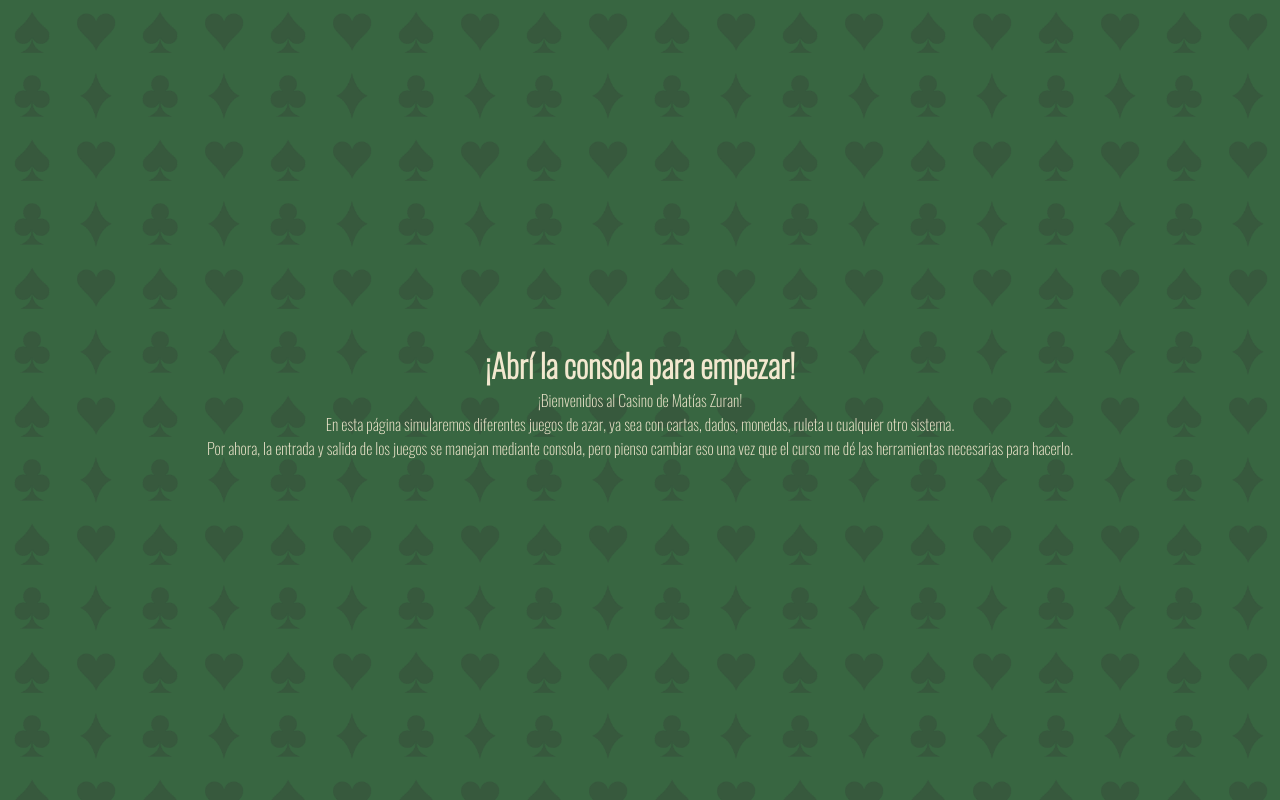
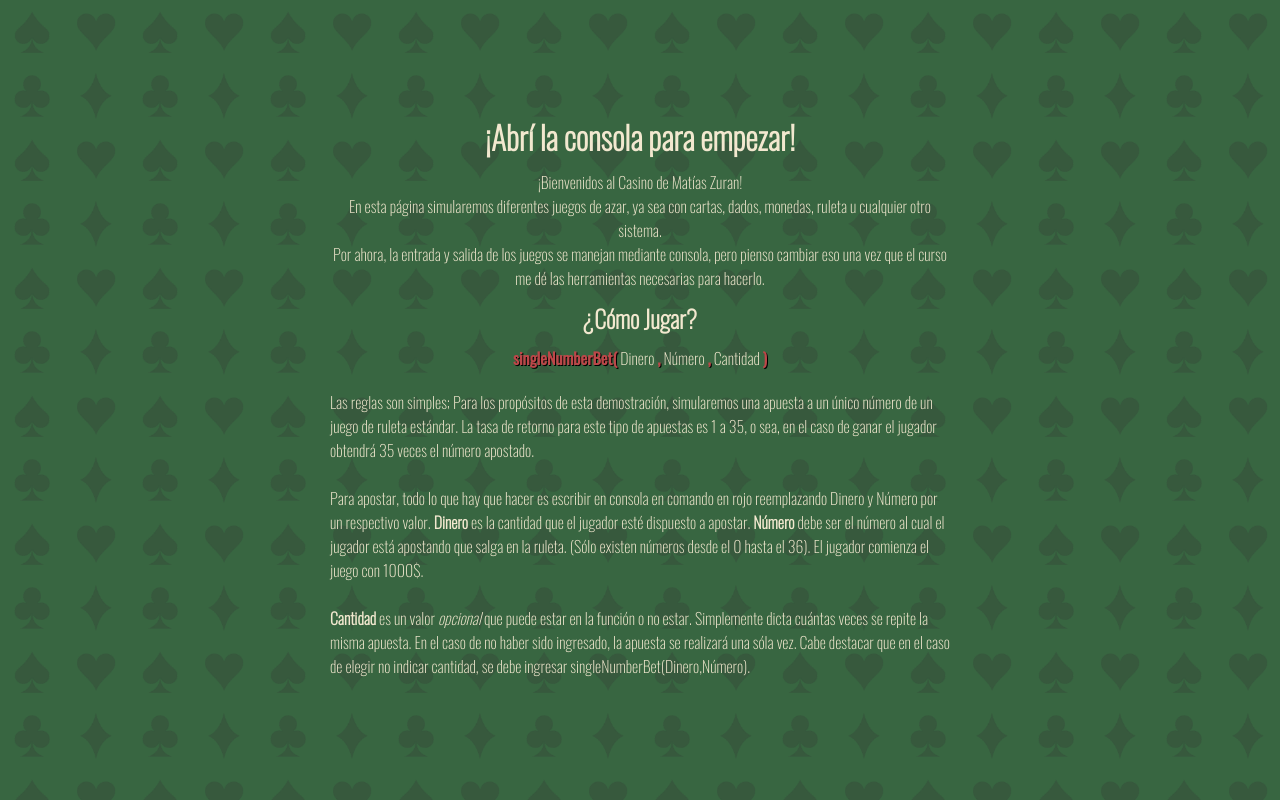
Before and after one commit to MZuran/Casino-Night, a website: page index.html in a window 1280 px wide. Drawn offline with Linux system fonts and the light colour scheme.

Commit message:
PRIMERA PREENTREGA PROYECTO FINAL JAVASCRIPT

```diff
--- a/index.html
+++ b/index.html
@@ -8,15 +8,59 @@
   </head>
   <body>
     <main class="index-home flex-dir-column absolute-center">
-      <div class="centered-text flex-dir-column absolute-center">
-        <h1>¡Abrí la consola para empezar!</h1>
+      <div class="flex-dir-column absolute-center margin-children max-width-50">
+        <div class="centered-text-children">
+          <h1>¡Abrí la consola para empezar!</h1>
+          <p>
+            ¡Bienvenidos al Casino de Matías Zuran!
+            <br />
+            En esta página simularemos diferentes juegos de azar, ya sea con
+            cartas, dados, monedas, ruleta u cualquier otro sistema.
+            <br />
+            Por ahora, la entrada y salida de los juegos se manejan mediante
+            consola, pero pienso cambiar eso una vez que el curso me dé las
+            herramientas necesarias para hacerlo.
+            <br />
+          </p>
+          <h2>¿Cómo Jugar?</h2>
+          <p>
+            <b class="hilight-red">singleNumberBet(</b>
+            Dinero
+            <b class="hilight-red">,</b>
+            Número
+            <b class="hilight-red">,</b>
+            Cantidad
+            <b class="hilight-red">)</b>
+          </p>
+
+        </div>
+
         <p>
-          ¡Bienvenidos al Casino de Matías Zuran!
+          Las reglas son simples; Para los propósitos de esta demostración,
+          simularemos una apuesta a un único número de un juego de ruleta
+          estándar. La tasa de retorno para este tipo de apuestas es 1 a 35, o
+          sea, en el caso de ganar el jugador obtendrá 35 veces el número
+          apostado.
           <br />
-          En esta página simularemos diferentes juegos de azar, ya sea con
-          cartas, dados, monedas, ruleta u cualquier otro sistema.
           <br />
-          Por ahora, la entrada y salida de los juegos se manejan mediante consola, pero pienso cambiar eso una vez que el curso me dé las herramientas necesarias para hacerlo.
+          Para apostar, todo lo que hay que hacer es escribir en consola en
+          comando en rojo reemplazando Dinero y Número por un respectivo valor.
+          <b>Dinero</b>
+          es la cantidad que el jugador esté dispuesto a apostar.
+          <b>Número</b>
+          debe ser el número al cual el jugador está apostando que salga en la
+          ruleta. (Sólo existen números desde el 0 hasta el 36). El jugador
+          comienza el juego con 1000$.
+          <br />
+          <br />
+          <b>Cantidad</b>
+          es un valor
+          <i>opcional</i>
+          que puede estar en la función o no estar. Simplemente dicta cuántas
+          veces se repite la misma apuesta. En el caso de no haber sido
+          ingresado, la apuesta se realizará una sóla vez. Cabe destacar que en
+          el caso de elegir no indicar cantidad, se debe ingresar
+          singleNumberBet(Dinero,Número).
         </p>
       </div>
     </main>
--- a/scripts/roullette.js
+++ b/scripts/roullette.js
@@ -1,6 +1,6 @@
 //Cómo generar un número al azar y cómo saber si un número era par o no lo busqué en google
 
-var playerMoney = 1000;
+var playerMoney = 1000
 
 function numberOfColor(roulletteNumber) {
   if (roulletteNumber == 0) {
@@ -30,23 +30,33 @@ function spinRoullette() {
   return Math.floor(Math.random() * 37)
 }
 
-function singleNumberBet(amount, number) {
+function nonRepeatingSingleNumberBet(amount, number) {
   let result = spinRoullette()
 
-  console.log("Se apostaron " + amount + "$ de los " + playerMoney + "$")
-  console.log("La ruleta gira y cae en " + result)
-  console.log(" ")
+  console.log('Se apostaron ' + amount + '$ de los ' + playerMoney + '$')
+  console.log('La ruleta gira y cae en ' + result)
+  console.log(' ')
 
   if (number == result) {
-    amount = amount * 35;
-    console.log("Se han ganado " + amount + "$")
+    amount = amount * 35
+    console.log('Se han ganado ' + amount + '$')
     playerMoney = playerMoney + amount
-    console.log("Pozo del jugador: " + playerMoney + "$")
-    console.log(" ")
+    console.log('Pozo del jugador: ' + playerMoney + '$')
+    console.log(' ')
   } else {
-    console.log("Se han perdido " + amount + "$")
+    console.log('Se han perdido ' + amount + '$')
     playerMoney = playerMoney - amount
-    console.log("Pozo del jugador: " + playerMoney + "$")
-    console.log(" ")
+    console.log('Pozo del jugador: ' + playerMoney + '$')
+    console.log(' ')
   }
 }
+
+function singleNumberBet(amount, number, times) {
+  if (times) {
+    for (i = 0; i < times; i++) {
+      nonRepeatingSingleNumberBet(amount, number)
+    }
+  } else {
+    nonRepeatingSingleNumberBet(amount, number)
+  }
+}
--- /dev/null
+++ b/scss/Basics/text-decorations.scss
@@ -0,0 +1,6 @@
+.hilight-red {
+    color: $color-red;
+    font-family: 'font-2', sans-serif;
+
+    text-shadow: 1px 1px black;
+}
--- a/scss/Basics/utility-classes.scss
+++ b/scss/Basics/utility-classes.scss
@@ -1,3 +1,4 @@
+//FLEXBOX
 .flex-dir-row {
     display: flex;
     flex-direction: row;
@@ -13,10 +14,33 @@
     justify-content: center;
 }
 
-.centered-text h1 {
+//TEXT
+.text-align-left {
+    text-align: left;
+}
+
+.centered-text-children h1 {
     text-align: center;
 }
 
-.centered-text p {
+.centered-text-children h2 {
     text-align: center;
 }
+
+.centered-text-children p {
+    text-align: center;
+}
+
+//SPACING
+.margin-children p {
+    margin: 10px;
+}
+
+.margin-children {
+    margin: 10px;
+}
+
+//SIZE
+.max-width-50 {
+    max-width: 50%;
+}
--- a/scss/app.scss
+++ b/scss/app.scss
@@ -3,6 +3,7 @@
 @import './Basics/fonts.scss';
 @import './Basics/reset.scss';
 @import './Basics/utility-classes.scss';
+@import './Basics/text-decorations.scss';
 
 //Mixins
 @import './Mixins/backgrounds.scss';
```
Also changed, not shown: css/Basics/text-decorations.css (added), css/Basics/utility-classes.css, css/app.css, 3 other files.
